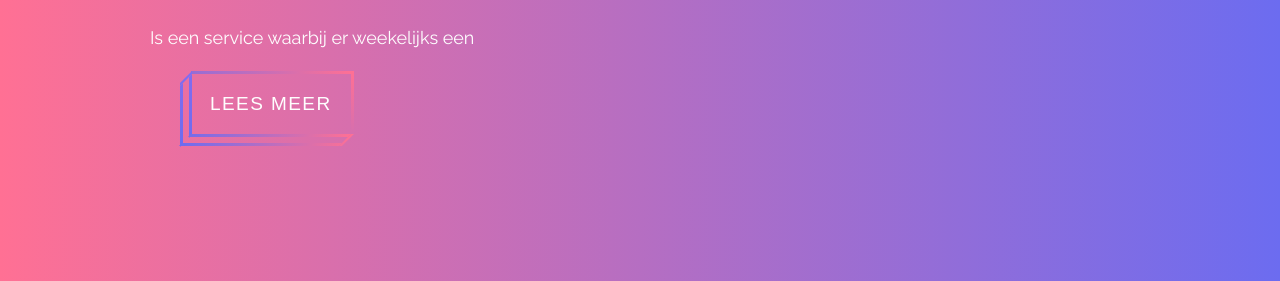
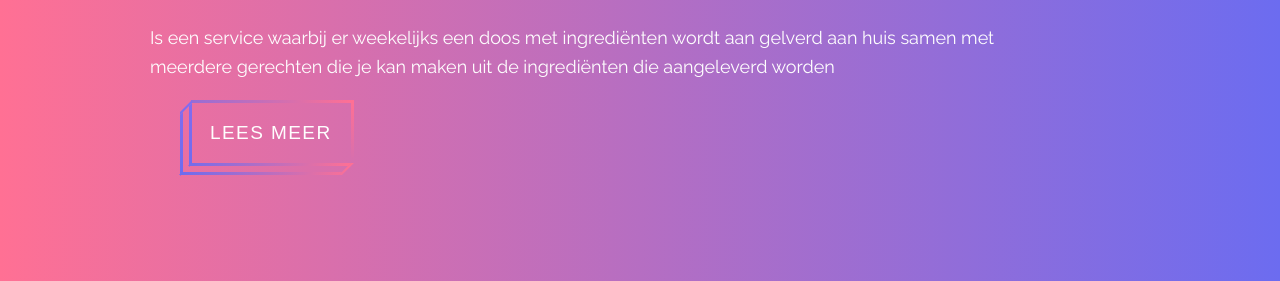
Before and after one commit to hkeizerma/fro-examen, a website: page code/app/index.html in a window 1280 px wide. Shown: the part 306-587 px from the top of the page. Drawn offline with Linux system fonts and the light colour scheme.

Commit message:
samezies

```diff
--- a/code/app/index.html
+++ b/code/app/index.html
@@ -16,7 +16,7 @@
     <div class="o-container-hero-content">
       <h1><span>Turtler</span></h1>
       <p>
-          Is een service waarbij er weekelijks een
+          Is een service waarbij er weekelijks een doos met ingrediënten wordt aan gelverd aan huis samen met meerdere gerechten die je kan maken uit de ingrediënten die aangeleverd worden
       </p>
       <a>
         lees meer
```
